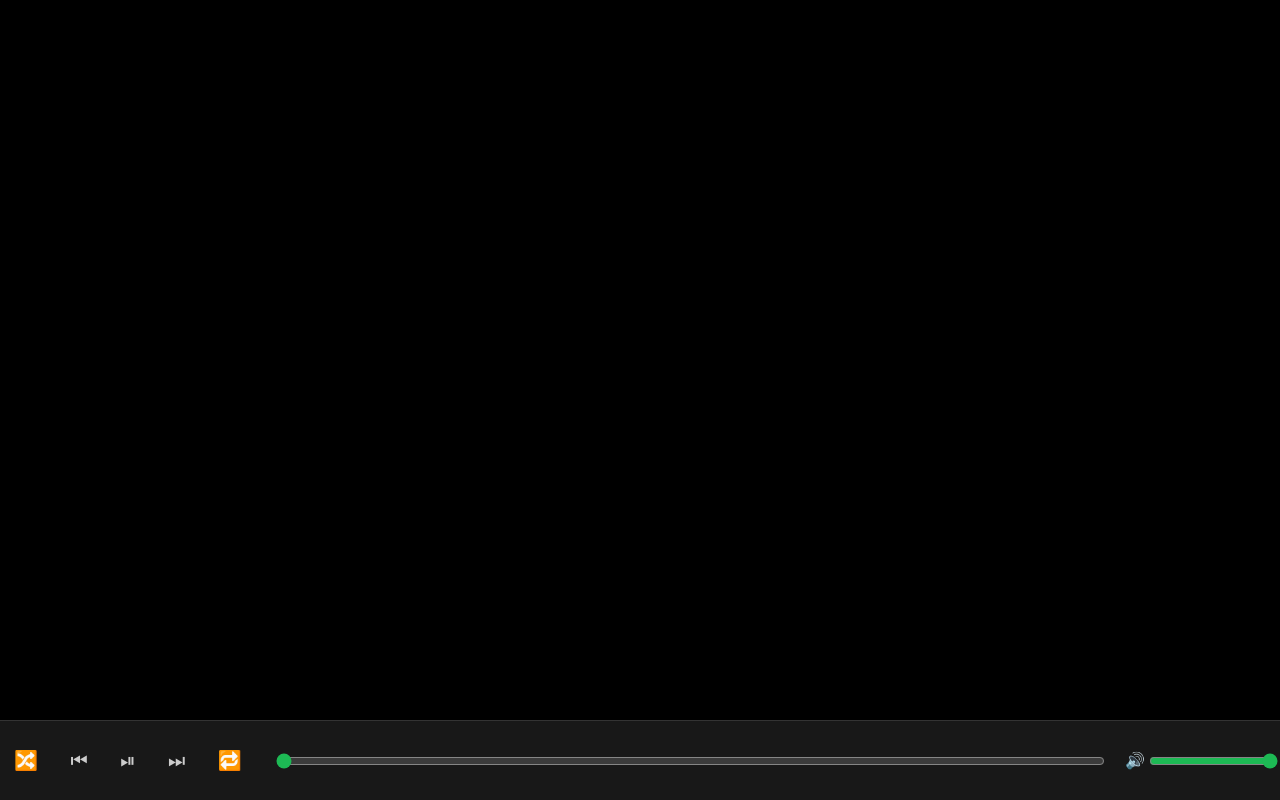
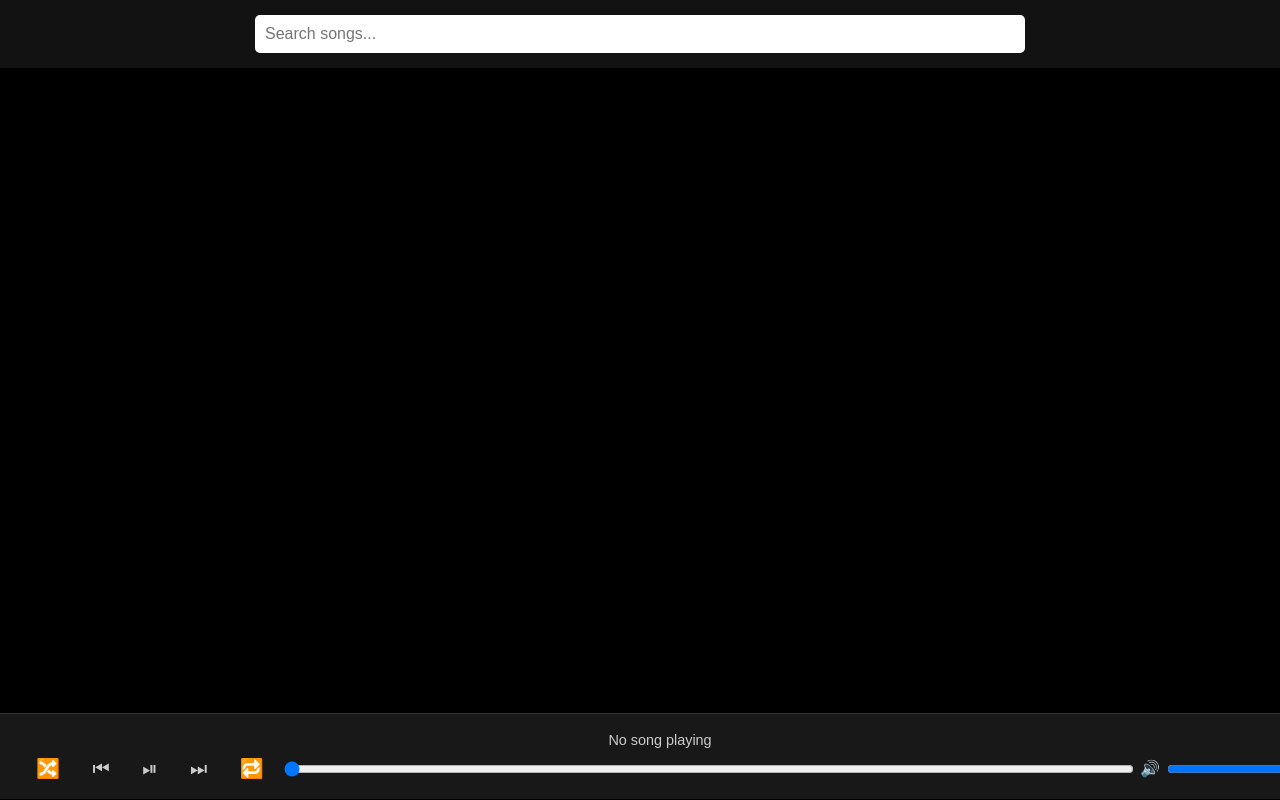
Before and after one commit to vedanth515/my-project, a plain HTML site: page allsongs.html in a window 1280 px wide. Drawn offline with Linux system fonts and the light colour scheme.

Commit message:
latest updated 6th

```diff
--- a/allsongs.css
+++ b/allsongs.css
@@ -1,93 +1,6 @@
-/* body {
-  background-color: #181818;
-  font-family: Arial, sans-serif;
-  color: white;
-  margin: 0;
-  padding: 0;
-}
-
-.header {
-  text-align: center;
-  font-size: 2em;
-  padding: 20px;
-  background-color: #121212;
-  box-shadow: 0 4px 10px rgba(0, 0, 0, 0.5);
-}
-
-.songs-container {
-  display: flex;
-  flex-wrap: wrap;
-  justify-content: center;
-  gap: 30px;
-  padding: 40px 20px;
-}
-
-.seperateCards {
-  background-color: #1e1e1e;
-  border-radius: 15px;
-  overflow: hidden;
-  width: 300px;
-  transition: transform 0.3s, box-shadow 0.3s;
-  box-shadow: 0 4px 10px rgba(0, 0, 0, 0.3);
-  display: flex;
-  flex-direction: column;
-  align-items: center;
-}
-
-.seperateCards:hover {
-  transform: scale(1.03);
-  box-shadow: 0 8px 16px rgba(0, 0, 0, 0.6);
-}
-
-.seperateCards img {
-  width: 100%;
-  height: 300px;
-  object-fit: cover;
-}
-
-.seperateCards h4,
-.seperateCards p {
-  margin: 10px;
-  overflow: hidden;
-  text-overflow: ellipsis;
-  white-space: nowrap;
-}
-
-.seperateCards p {
-  color: #bbbbbb;
-}
-
-.seperateCards audio {
-  width: 90%;
-  margin: 10px 0;
-  border-radius: 5px;
-}
-
-.button-container {
-  display: flex;
-  justify-content: center;
-  gap: 10px;
-  margin: 10px 0 20px;
-}
-
-.nav-btn {
-  padding: 5px 10px;
-  background-color: #282828;
-  border: none;
-  color: white;
-  border-radius: 5px;
-  cursor: pointer;
-  transition: background-color 0.2s;
-  opacity: 0.8;
-}
-
-.nav-btn:hover {
-  background-color: #383838;
-} */
 
 
-
-body {
+ body {
   margin: 0;
   padding: 0;
   background-color: #000;
@@ -95,21 +8,40 @@ body {
   color: white;
 }
 
+.search-bar {
+  text-align: center;
+  padding: 15px;
+  background-color: #121212;
+}
+
+.search-bar input {
+  padding: 10px;
+  width: 60%;
+  font-size: 1rem;
+  border: none;
+  border-radius: 5px;
+}
+
 .player-container {
   display: flex;
-  flex-wrap: wrap;
+   flex-wrap: wrap;
   justify-content: center;
-  padding: 50px 20px 120px;
-  gap: 40px;
+  padding: 30px 20px 120px;
+  gap: 30px;
 }
 
 .song-card {
-  background-color:rgb(41, 31, 27);
+  background-color: #29201b;
   border-radius: 12px;
   width: 300px;
   padding: 15px;
   text-align: center;
-  color: #fff;
+  cursor: pointer;
+  transition: transform 0.3s;
+}
+
+.song-card:hover {
+  transform: scale(1.05);
 }
 
 .song-card img {
@@ -118,20 +50,18 @@ body {
   margin-bottom: 10px;
 }
 
-.song-card h4, .song-card p {
-  margin: 5px 0;
-}
-
 .bottom-player {
   position: fixed;
   bottom: 0;
   width: 100%;
   background-color: #181818;
-  padding: 27px 0px;
+  padding: 18px 20px;
   display: flex;
   align-items: center;
-  justify-content: space-around !important;
+  justify-content: space-around;
   border-top: 1px solid #333;
+  flex-wrap: wrap;
+  margin-bottom: 1px;
 }
 
 .controls button {
@@ -148,17 +78,19 @@ body {
 }
 
 #progressBar {
-  flex-grow: 1;
-  margin: 0 20px;
+  width: 850px;
 }
 
 .volume-control {
   display: flex;
   align-items: center;
-  gap: 2px;
-
+  gap: 5px;
 }
 
-input[type="range"] {
-  accent-color: #1db954;
+.now-playing {
+  font-size: 0.9rem;
+  color: #ccc;
+  margin-bottom: 8px;
+  text-align: center;
+  width: 100%;
 }
--- a/allsongs.html
+++ b/allsongs.html
@@ -1,4 +1,3 @@
-
 
 
   <!DOCTYPE html>
@@ -10,21 +9,24 @@
     <link rel="stylesheet" href="allsongs.css" />
   </head>
   <body>
+    <div class="search-bar">
+      <input type="text" id="searchInput" placeholder="Search songs...">
+    </div>
+
     <div class="player-container" id="player">
-     <!-- Songs will be dynamically injected here -->
+      <!-- Songs will be injected here -->
     </div>
 
     <div class="bottom-player">
+      <div class="now-playing" id="nowPlaying">No song playing</div>
       <div class="controls">
         <button onclick="shuffleSong(currentIndex)" title="Shuffle">🔀</button>
         <button onclick="changeSong('prev', currentIndex)" title="Previous">⏮</button>
         <button onclick="togglePlay()" id="playPauseBtn" title="Play/Pause">⏯</button>
         <button onclick="changeSong('next', currentIndex)" title="Next">⏭</button>
-       <button onclick="toggleRepeat(currentIndex)" title="Repeat">🔁</button>
+        <button onclick="toggleRepeat()" title="Repeat">🔁</button>
       </div>
-
       <input type="range" id="progressBar" value="0" />
-
       <div class="volume-control">
         🔊 <input type="range" id="volumeSlider" min="0" max="1" step="0.01" value="1" />
       </div>
--- a/allsongs.js
+++ b/allsongs.js
@@ -1,101 +1,17 @@
-
-// let seperatesongs = document.createElement("div");
-// seperatesongs.style.display = "flex";
-// seperatesongs.style.flexWrap = "wrap";
-// seperatesongs.style.gap = "40px";
-// seperatesongs.style.justifyContent = "center";
-// seperatesongs.style.marginTop = "50px";
-// let allsongsData = JSON.parse(localStorage.getItem("songs"));
-
-// console.log(allsongsData);
-
-// // Create the container for the songs
-// allsongsData.forEach((ele, index) => {
-//   let songsData = document.createElement("div");
-//   songsData.className = "seperateCards";
-//   songsData.style.border = "2px solid black";
-//   songsData.style.width = "325px";
-//   songsData.style.height = "auto";
-//   songsData.style.textAlign = "center";
-//   songsData.style.padding = "10px";
-
-//   songsData.innerHTML = `
-//     <img src="${ele.Album}" width="325px" height="325px"/>
-//     <h4>${ele.songname}</h4>
-//     <p>${ele.music}</p>
-//     <audio controls src="${ele.url}" type="audio/mp3" id="audio-${index}"></audio>
-//     <div class="audio" style="display: flex; justify-content: center; gap: 10px; margin-top: 10px;">
-//       <button class="nav-btn" onclick="changeSong('prev', ${index})">Prev</button>
-//       <button class="nav-btn" onclick="changeSong('next', ${index})">Next</button>
-//       <button class="nav-btn" onclick="shuffleSong(${index})">Shff</button>
-//       <button class="nav-btn" onclick="toggleRepeat(${index})">Rep</button>
-//     </div>
-//   `;
-
-//   // Add the song data to the container
-//   seperatesongs.append(songsData);
-//   document.body.append(seperatesongs);
-// });
-
-// // Function to change the song (Next or Previous)
-// function changeSong(direction, index) {
-//   let audioElement = document.getElementById(`audio-${index}`);
-//   let nextIndex;
-
-//   if (direction === "next") {
-//     nextIndex = index + 1 < allsongsData.length ? index + 1 : 0;
-//   } else if (direction === "prev") {
-//     nextIndex = index - 1 >= 0 ? index - 1 : allsongsData.length - 1;
-//   }
-
-
-//   playNewSong(index, nextIndex);
-// }
-
-// // Function to shuffle and play a random song
-// function shuffleSong(currentIndex) {
-//   let randomIndex;
-//   do {
-//     randomIndex = Math.floor(Math.random() * allsongsData.length);
-//   } while (randomIndex === currentIndex);
-
-//   playNewSong(currentIndex, randomIndex);
-// }
-
-// // Function to toggle repeat mode
-// function toggleRepeat(index) {
-//   let audioElement = document.getElementById(`audio-${index}`);
-//   audioElement.loop = !audioElement.loop;
-//   alert(`Repeat mode: ${audioElement.loop ? 'ON' : 'OFF'}`);
-
-// }
-
-// // Function to play a new song
-// function playNewSong(currentIndex, newIndex) {
-//   let currentAudio = document.getElementById(`audio-${currentIndex}`);
-//   let newAudio = document.getElementById(`audio-${newIndex}`);
-//   let nextSong = allsongsData[newIndex];
-
-//   let songDetails = seperatesongs.querySelectorAll('.seperateCards')[newIndex];
-//   songDetails.querySelector("h4").textContent = nextSong.songname;
-//   songDetails.querySelector("p").textContent = nextSong.singer;
-
-//   currentAudio.pause();
-//   currentAudio.currentTime = 0;
-//   newAudio.src = nextSong.url;
-//   newAudio.play();
-// }
-
-
 
 let songsData = JSON.parse(localStorage.getItem("songs")) || [];
 let currentIndex = 0;
 let audio = new Audio(songsData.length ? songsData[0].url : '');
 audio.volume = 1;
 
-// Load song cards
 const playerContainer = document.getElementById("player");
-songsData.forEach((ele, index) => {
+const nowPlayingText = document.getElementById("nowPlaying");
+const searchInput = document.getElementById("searchInput");
+
+// Function to render songs
+function renderSongs(data) {
+  playerContainer.innerHTML = "";
+  data.forEach((ele, index) => {
     const card = document.createElement("div");
     card.className = "song-card";
     card.innerHTML = `
@@ -103,7 +19,20 @@ songsData.forEach((ele, index) => {
       <h4>${ele.songname}</h4>
       <p>MusicDirector [${ele.music}]</p>
     `;
+    card.addEventListener("click", () => {
+      currentIndex = index;
+      playSong(currentIndex);
+    });
     playerContainer.appendChild(card);
+  });
+}
+renderSongs(songsData);
+
+// Real-time case-insensitive search
+searchInput.addEventListener("input", () => {
+  const query = searchInput.value.trim().toLowerCase();
+  const filtered = songsData.filter(song => song.songname.toLowerCase().includes(query));
+  renderSongs(filtered.length ? filtered : songsData);
 });
 
 // Controls
@@ -137,13 +66,13 @@ function changeSong(direction, index) {
   } else if (direction === "prev") {
     currentIndex = (index - 1 + songsData.length) % songsData.length;
   }
-
   playSong(currentIndex);
 }
 
 function playSong(index) {
   audio.src = songsData[index].url;
   audio.play();
+  nowPlayingText.textContent = `Playing : ${songsData[index].songname}`;
   document.getElementById("playPauseBtn").textContent = "⏸";
 }
 
@@ -152,7 +81,6 @@ function shuffleSong(current) {
   do {
     randomIndex = Math.floor(Math.random() * songsData.length);
   } while (randomIndex === current);
-
   currentIndex = randomIndex;
   playSong(currentIndex);
 }
```
Lines whose indentation alone changed are shown as unchanged.
